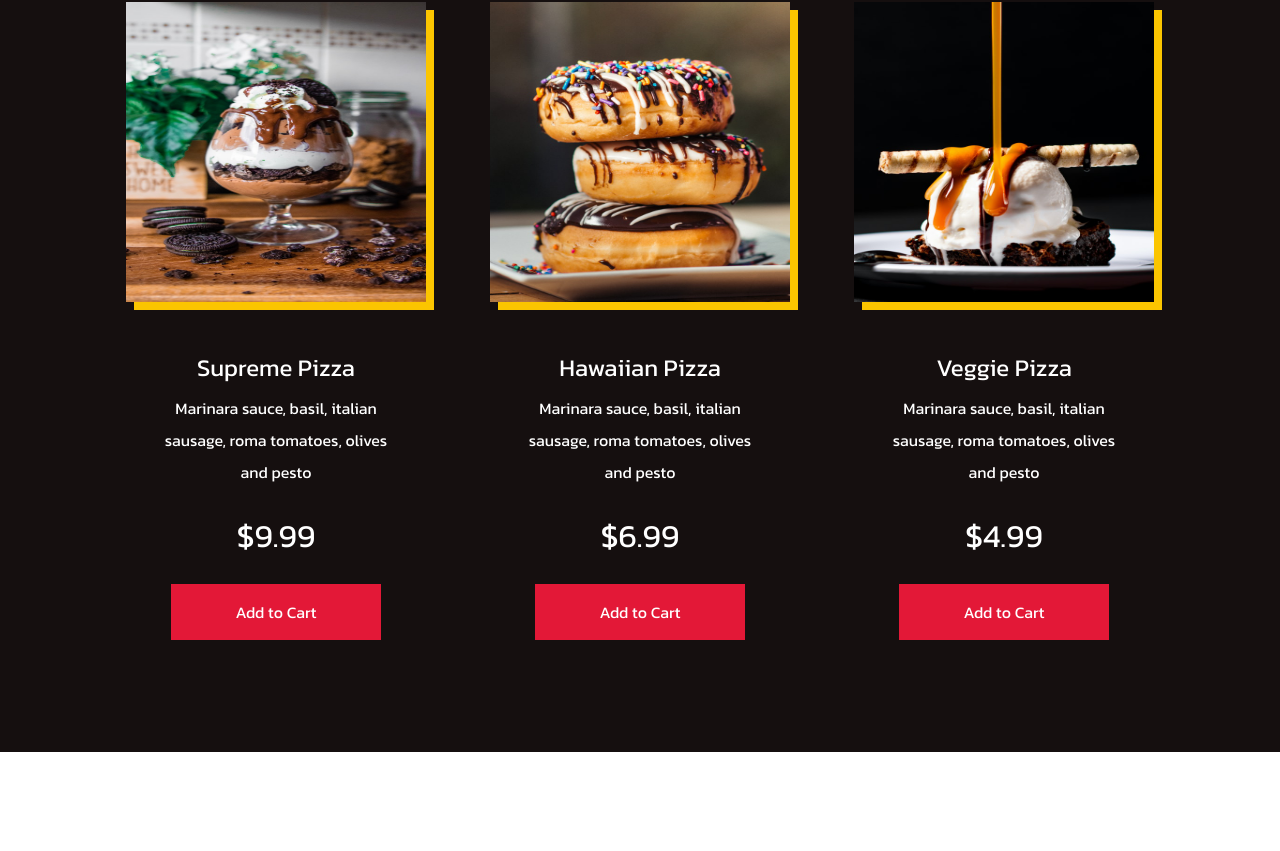
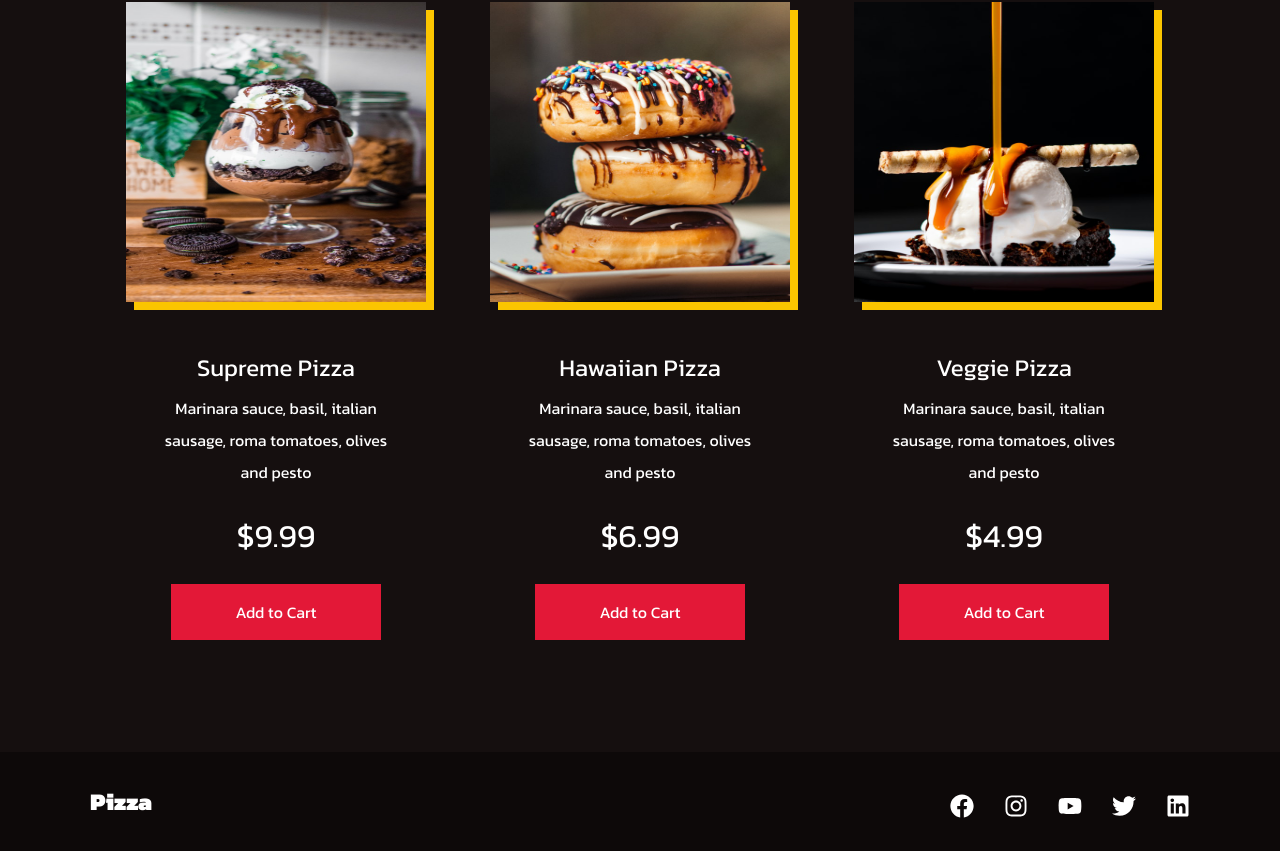
Before and after one commit to j-rayhan/PizzaRestaurant, a React (Create React App) app: page / in a window 1280 px wide. Shown: the part 2464-3315 px from the top of the page. Before the commit the page ends 3216 px from the top, so only its background shows below. Built offline with nearby package versions, Linux system fonts and the light colour scheme.

Commit message:
Creting Footer section

```diff
--- a/src/App.tsx
+++ b/src/App.tsx
@@ -1,6 +1,7 @@
 import React from 'react';
 import { BrowserRouter as Router } from "react-router-dom";
 import Feature from './components/Feature';
+import Footer from './components/Footer';
 import Hero from './components/Hero';
 import Products from './components/Products';
 import { products, sweets } from './components/Products/data';
@@ -15,6 +16,7 @@ function App() {
       <Products heading="Choose your favorite" data={products} />
       <Feature />
       <Products heading="Sweet Treats for you" data={sweets} />
+      <Footer />
     </Router>
   );
 }
--- /dev/null
+++ b/src/components/Footer/FooterElements.tsx
@@ -0,0 +1,56 @@
+import styled from 'styled-components';
+import { Link } from "react-router-dom";
+export const Container = styled.div`
+    background-color: #0d0909;
+`
+
+export const Wrapper = styled.div`
+    padding: 1rem 1.5rem;
+    margin: 0 auto;
+    display: flex;
+    flex-direction: row;
+    justify-content: center;
+    align-items: center;
+    max-width: 1300px;
+`
+
+export const SocialMedia = styled.section`
+    max-width: 1300px;
+    width: 100%;
+`
+
+export const SocialMediaWrap = styled.div`
+    display: flex;
+    justify-content: space-between;
+    align-items: center;
+    max-width: 1100px;
+    margin: 1rem auto 0 auto;
+
+    @media screen and (max-width: 820px) {
+        flex-direction: column;
+    }
+`
+
+export const SocialLogo = styled(Link)`
+    color: #fff;
+    text-decoration: none;
+    display: flex;
+    justify-self: start;
+    text-align: center;
+    font-size: 1.5rem;
+    margin-bottom: 1rem;
+    font-weight: bold;
+    cursor: pointer;
+`
+
+export const Icons = styled.div`
+    display: flex;
+    justify-content: space-between;
+    align-items: center;
+    width: 240px;
+`
+
+export const IconLink = styled.a`
+    color: #fff;
+    font-size: 1.5rem;
+`
--- /dev/null
+++ b/src/components/Footer/index.tsx
@@ -0,0 +1,36 @@
+import React from 'react';
+import { FaFacebook, FaInstagram, FaLinkedin, FaTwitter, FaYoutube } from 'react-icons/fa';
+import { Container, IconLink, Icons, SocialLogo, SocialMedia, SocialMediaWrap, Wrapper } from './FooterElements';
+
+const Footer = () => {
+    return (
+        <Container>
+            <Wrapper>
+                <SocialMedia>
+                    <SocialMediaWrap>
+                        <SocialLogo to="https://"> Pizza</SocialLogo>
+                        <Icons>
+                            <IconLink href="https://" target="_blank" aria-label="Facebook" rel="noopener">
+                                <FaFacebook />
+                            </IconLink>
+                            <IconLink href="https://" target="_blank" aria-label="Instagram" rel="noopener">
+                                <FaInstagram />
+                            </IconLink>
+                            <IconLink href="https://" target="_blank" aria-label="Youtube" rel="noopener">
+                                <FaYoutube />
+                            </IconLink>
+                            <IconLink href="https://" target="_blank" aria-label="Twitter" rel="noopener">
+                                <FaTwitter />
+                            </IconLink>
+                            <IconLink href="https://" target="_blank" aria-label="Linkedin" rel="noopener">
+                                <FaLinkedin />
+                            </IconLink>
+                        </Icons>
+                    </SocialMediaWrap>
+                </SocialMedia>
+            </Wrapper>
+        </Container>
+    )
+}
+
+export default Footer;
```
